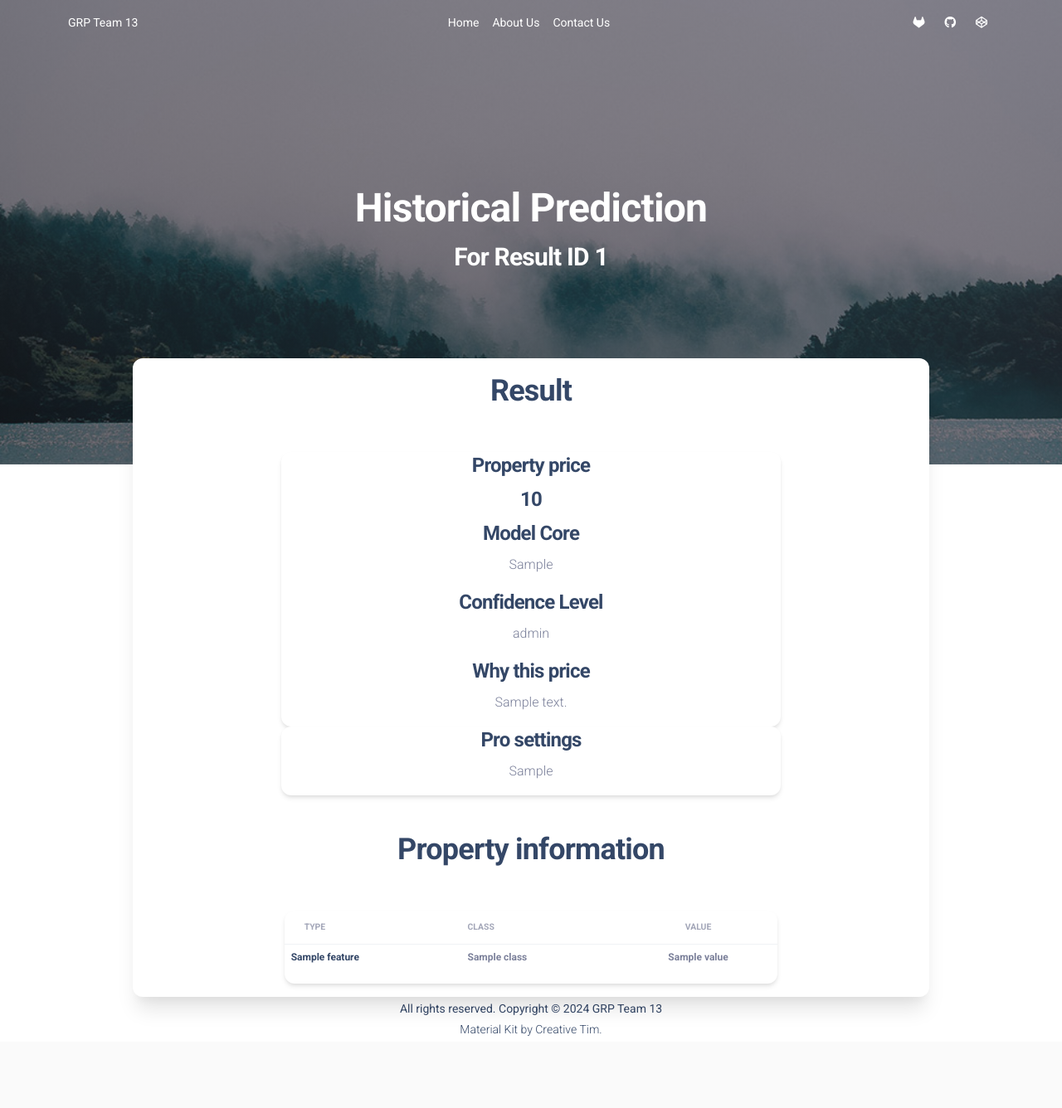
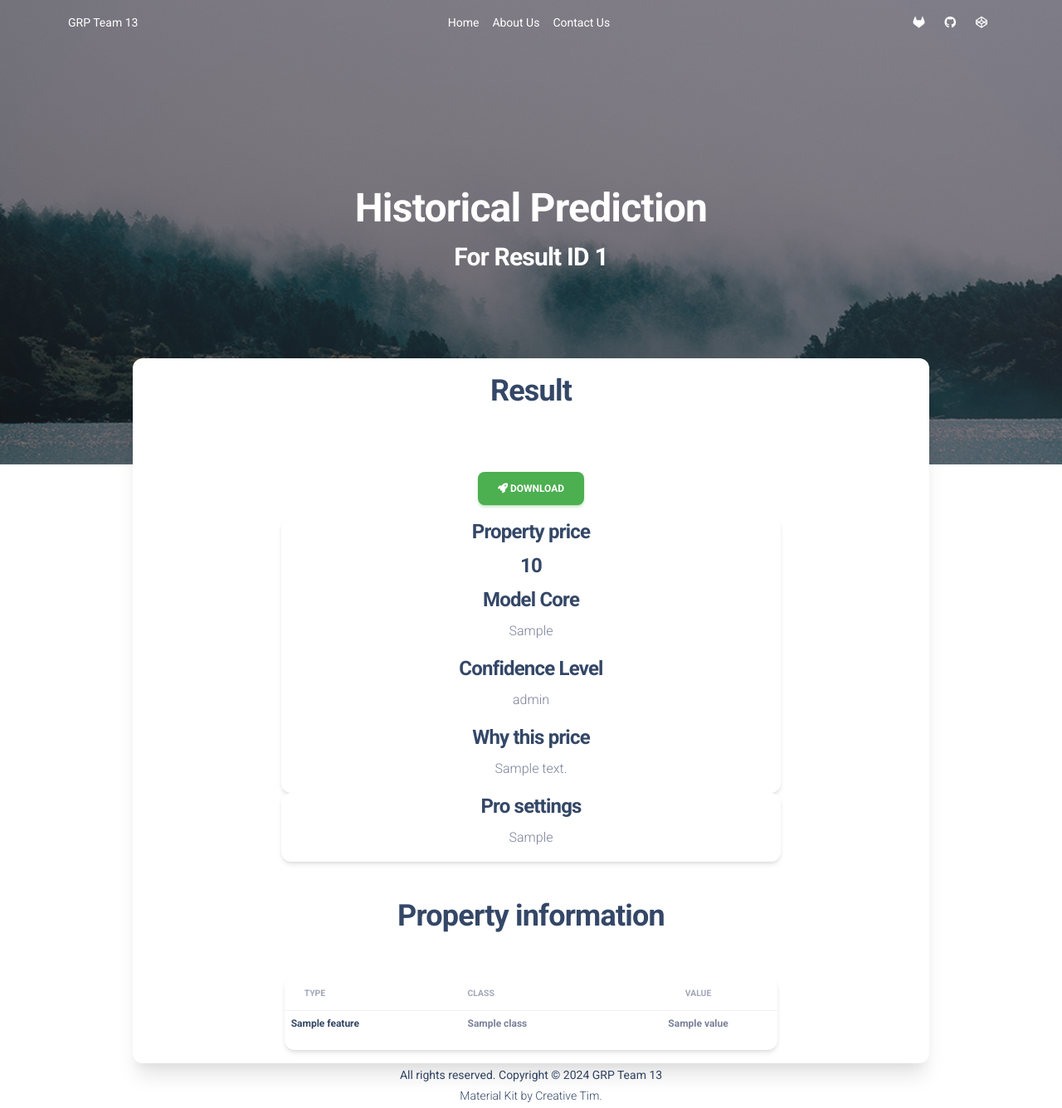
Before and after one commit to xiaoran007/GRP-AVM, a Flask app: template Interface/templates/proModeRecordResult.html in a window 1280 px wide. Shown: the whole page at 83% size. Before the commit the page ends 1249 px from the top, so only its background shows below. Run offline with Flask 2, Linux system fonts and the light colour scheme; the template is opened without the code that fills it: most values are stand-ins (such as "Sample title", 1, 10 or a date in 2020); parts of the project's set-up code (start-up, migrations or seed data) failed here and were passed over; some libraries are stand-ins or nearby versions.

Commit message:
update: add result pdf generate and download to historical prediction search

```diff
--- a/Interface/templates/proModeRecordResult.html
+++ b/Interface/templates/proModeRecordResult.html
@@ -98,9 +98,20 @@
 <div class="card card-body shadow-xl mt-n8 col-md-9 mx-auto">
     <div class="container">
         <div class="section text-center">
-                <h2 class="title">Result</h2>
-                <p>&nbsp;</p>
-            </div>
+            <h2 class="title">Result</h2>
+            <p>&nbsp;</p>
+        </div>
+
+        <div class="text-center">
+            <form action="/download_result" method="POST">
+                <input type="hidden" name="rID" value="R{{ rID }}">
+                <button class="btn btn-icon btn-success mt-4" type="submit">
+                    <span class="btn-inner--icon"><i class="fa-solid fa-rocket"></i></span>
+                    <span class="btn-inner--text">Download</span>
+                </button>
+            </form>
+        </div>
+
         <div class="card col-md-8 mx-auto">
             <div class="row">
                 <div class="section text-center">
--- a/Interface/util.py
+++ b/Interface/util.py
@@ -382,6 +382,10 @@ class BackendEventHandler(object):
                 model_sel = 'RF'
             if confidence_level is None:
                 confidence_level = 0.8
+            data_dict = Generator.DataPasser(pro_settings[0], pro_settings[1], model_sel, pro_settings[4], f'R{rID}',
+                                             price,
+                                             description, features, confidence_level)
+            self.PDFGenerator.RenderPDF(data=data_dict, out_path=f'{os.path.dirname(__file__)}/sent/R{rID}.pdf')
             return {'status': True,
                     'values': [features, price, description, rID, pro_settings_str, model_sel, confidence_level]}
         else:
```
